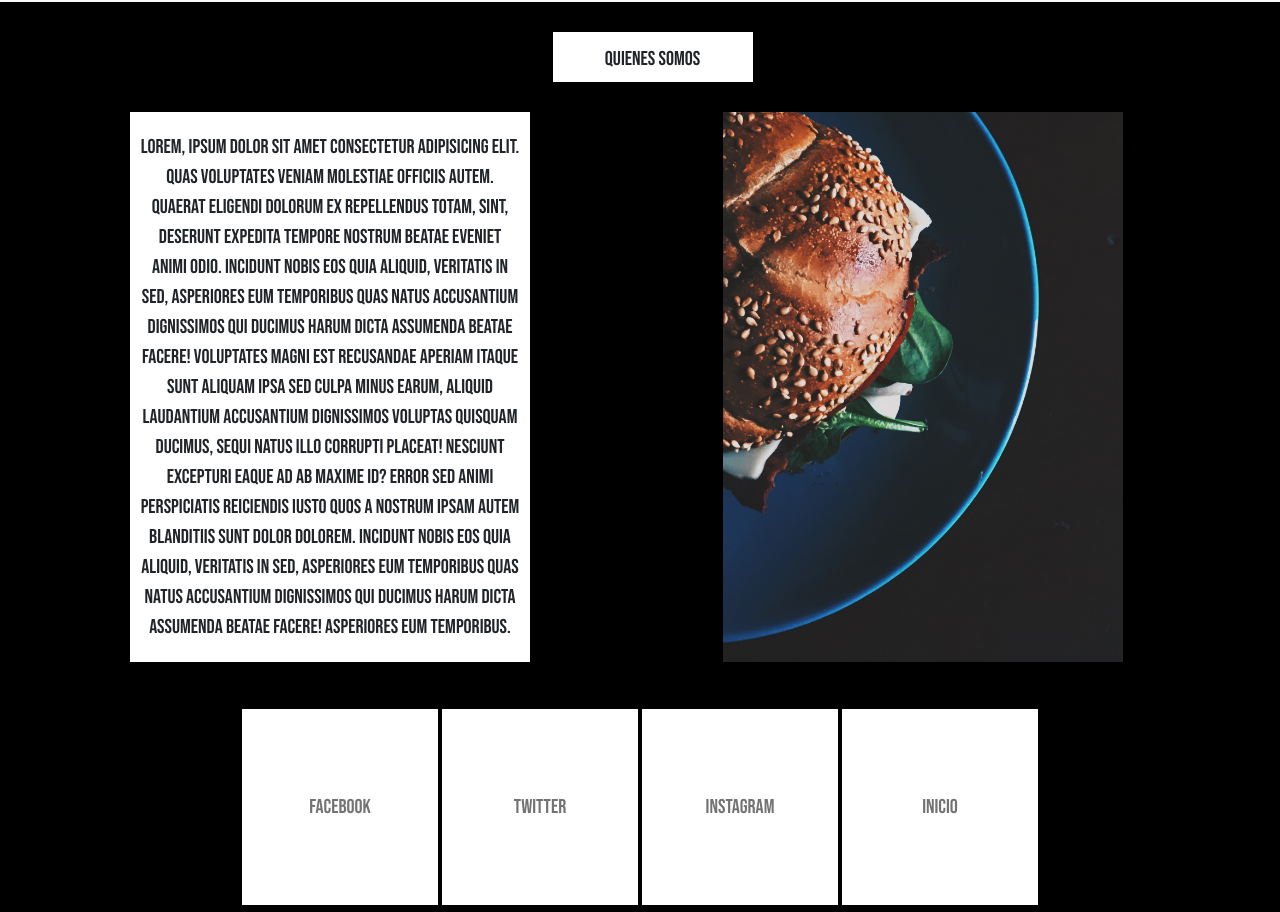
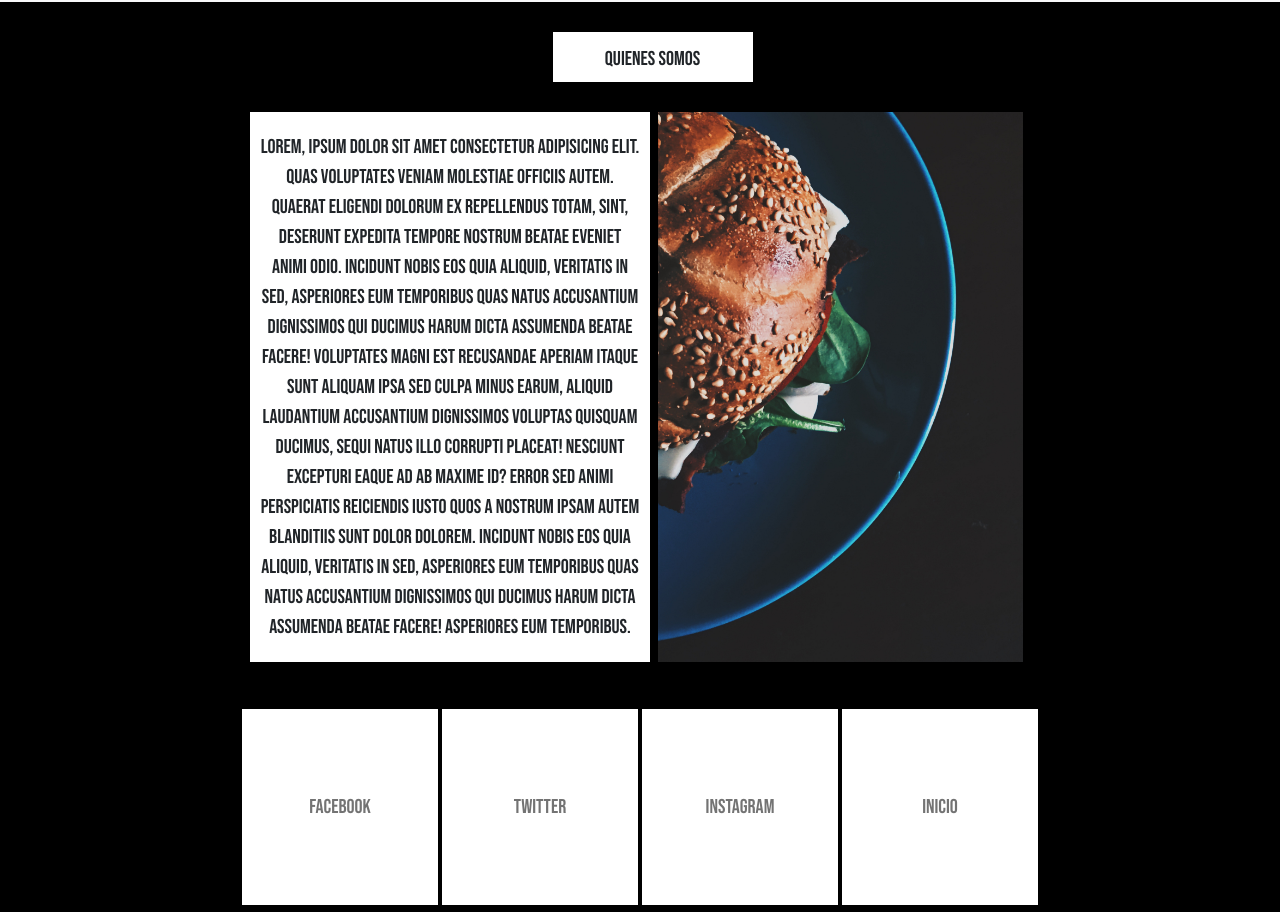
Before and after one commit to CRISTIANCORADINI/Bootstrap-desafio, a plain HTML site: page html/quienessomos.html in a window 1280 px wide. Shown: the part 888-1800 px from the top of the page. Drawn offline with nearby package versions, Linux system fonts and the light colour scheme.

Commit message:
sin margenes

```diff
--- a/css/estilo.css
+++ b/css/estilo.css
@@ -161,7 +161,7 @@ section {
     background-color: white;
     width: 400px;
     height: 55rem;
-    margin-left: 6rem;
+   /*  margin-left: 6rem; */
     padding: 1rem;
     text-align: center;
     padding-top: 2rem;
@@ -169,7 +169,7 @@ section {
  .imgQuienesSomos {
     width: 400px;
     object-fit: cover;
-    margin-left: 18.5rem;
+    /* margin-left: 18.5rem; */
     height: 55rem;
 
  }
--- a/html/quienessomos.html
+++ b/html/quienessomos.html
@@ -89,7 +89,7 @@
           <div class="container">
             <div class="row justify-content-center">
 
-              <div class="col- parrafoQuienesSomos">
+              <div class="col-4 parrafoQuienesSomos">
                 <p>
                   Lorem, ipsum dolor sit amet consectetur adipisicing elit. Quas
                   voluptates veniam molestiae officiis autem. Quaerat eligendi
@@ -108,7 +108,7 @@
                   asperiores eum temporibus.
                 </p>
               </div>
-              <div class="col">
+              <div class="col-4">
                 <img
                   src="../img/pexels-shamia-casiano-2015097.jpg"
                   alt="img hamburguesa"
```
